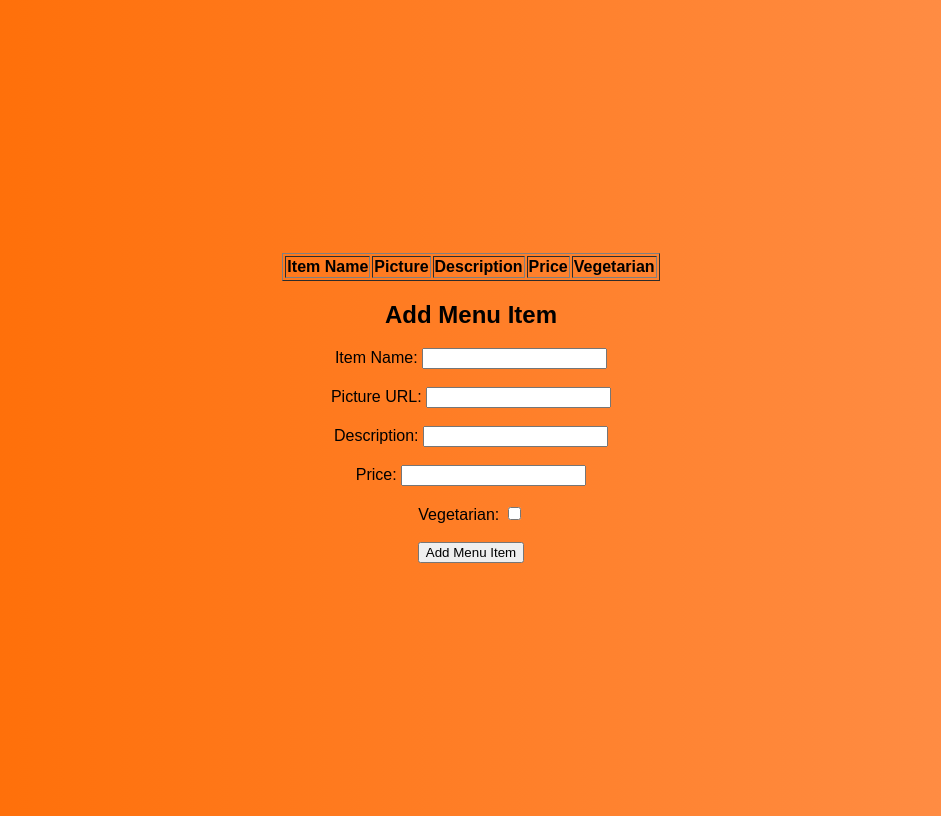
After one commit to mallikarjun1129/mealhive, a Django app: page /open_update_menu/2 in a window 1280 px wide. The commit adds this page. Shown: the whole page, without its empty margins (169-1110 px from the left). Run offline with Django 5.2, Linux system fonts and the light colour scheme; data comes from the database, SQL or seed files in the repository; both versions use the stored data as it was after the commit; lists and menus that the app fills with data are empty.

Commit message:
Updated restaurant and menu features

```diff
--- a/delivery/Templates/show_restaurants.html
+++ b/delivery/Templates/show_restaurants.html
@@ -28,11 +28,11 @@
                     <td>{{ r.cuisine }}</td>
                     <td>{{ r.rating }}</td>
                     <td>
-                        <a href="#"> Update Restaurant Info</a>
+                        <a href="{% url 'open_update_restaurant' r.id %}"> Update Restaurant Info</a>
                         <br>
-                        <a href="#">Delete Restaurant</a>
+                        <a href="{% url 'delete_restaurant' r.id %}">Delete Restaurant</a>
                         <br>
-                        <a href="#">Update Menu</a>
+                        <a href="{% url 'open_update_menu' r.id %}">Update Menu</a>
                     </td>
                 </tr>
             {% endfor %}
--- /dev/null
+++ b/delivery/Templates/update_menu.html
@@ -0,0 +1,55 @@
+<!DOCTYPE html>
+<html lang="en">
+<head>
+    <meta charset="UTF-8">
+    <meta name="viewport" content="width=device-width, initial-scale=1.0">
+    <title>Update Menu</title>
+    {% load static %}
+    <link rel="stylesheet" href="{% static 'style.css' %}">
+</head>
+<body>
+    <table border="1">
+        <thead>
+            <tr>
+                <th>Item Name</th>
+                <th>Picture</th>
+                <th>Description</th>
+                <th>Price</th>
+                <th>Vegetarian</th>
+            </tr>
+        </thead>
+        <tbody>
+            {% for item in menu %}
+                <tr>
+                    <td>{{ item.name }}</td>
+                    <td><img src="{{ item.picture }}" ></td>
+                    <td>{{ item.description }}</td>
+                     <td>{{ item.vegetarian }}</td>
+                    <td>{{ item.price }}</td>
+                </tr>
+            {% endfor %}
+        </tbody>
+    </table>
+
+    <h2>Add Menu Item</h2>
+    <form action="{% url 'update_menu' restaurant.id %}" method="POST">
+        {% csrf_token %}
+        <label for="name">Item Name:</label>
+        <input type="text" id="name" name="name" required>
+        <br><br>
+        <label for="picture">Picture URL:</label>
+        <input type="text" id="picture" name="picture" required>
+        <br><br>
+        <label for="description">Description:</label>
+        <input type="text" id="description" name="description" required>
+        <br><br>
+        <label for="price">Price:</label>
+        <input type="number" id="price" name="price" min="0" step="0.01" required>
+        <br><br>
+        <label for="vegetarian">Vegetarian:</label>
+        <input type="checkbox" id="vegetarian" name="vegetarian">
+        <br><br>
+        <button type="submit">Add Menu Item</button>
+    </form>
+</body>
+</html>
--- a/delivery/admin.py
+++ b/delivery/admin.py
@@ -1,7 +1,8 @@
 from django.contrib import admin
 
-from .models import Customer, Restaurant
+from .models import Customer, Restaurant, Item
 
 # Register your models here.
 admin.site.register(Customer)
 admin.site.register(Restaurant)
+admin.site.register(Item)
--- a/delivery/urls.py
+++ b/delivery/urls.py
@@ -11,4 +11,10 @@ urlpatterns = [
     path('open_add_restaurant', views.open_add_restaurant , name='open_add_restaurant'),
     path('add_restaurant', views.add_restaurant , name='add_restaurant'),
     path('open_show_restaurant', views.open_show_restaurant , name='open_show_restaurant'),
+    path('open_update_restaurant/<int:restaurant_id>', views.open_update_restaurant , name='open_update_restaurant'),
+    path('update_restaurant/<int:restaurant_id>', views.update_restaurant , name='update_restaurant'),
+    path('delete_restaurant/<int:restaurant_id>', views.delete_restaurant , name='delete_restaurant'),
+    path('open_update_menu/<int:restaurant_id>', views.open_update_menu , name='open_update_menu'),
+    path('update_menu/<int:restaurant_id>', views.update_menu , name='update_menu'),
+
 ]
--- a/delivery/views.py
+++ b/delivery/views.py
@@ -1,6 +1,6 @@
 from django.http import HttpResponse
 from django.shortcuts import render
-from .models import Customer, Restaurant
+from .models import Customer, Restaurant, Item
 
 
 # Create your views here.
@@ -77,3 +77,58 @@ def add_restaurant(request):
 def open_show_restaurant(request):
     restaurantList = Restaurant.objects.all()
     return render(request, 'show_restaurants.html', {'restaurantList': restaurantList})
+
+def open_update_restaurant(request, restaurant_id):
+    restaurant = Restaurant.objects.get(id=restaurant_id)
+    return render(request, 'update_restaurant.html', {'restaurant': restaurant})
+
+def update_restaurant(request, restaurant_id):
+    restaurant = Restaurant.objects.get(id = restaurant_id)
+    if request.method == 'POST':
+        name = request.POST.get('name')
+        picture = request.POST.get('picture')
+        cuisine = request.POST.get('cuisine')
+        rating = request.POST.get('rating')
+
+        restaurant.name = name
+        restaurant.picture = picture
+        restaurant.cuisine = cuisine
+        restaurant.rating = rating
+        restaurant.save()
+    restaurantList = Restaurant.objects.all()
+    return render(request, 'show_restaurants.html', {'restaurantList': restaurantList})
+
+def delete_restaurant(request, restaurant_id):
+    restaurant = Restaurant.objects.get(id = restaurant_id)
+    restaurant.delete()
+    restaurantList = Restaurant.objects.all()
+    return render(request, 'show_restaurants.html', {'restaurantList': restaurantList})
+
+def open_update_menu(request, restaurant_id):
+    restaurant = Restaurant.objects.get(id = restaurant_id)
+    itemList = restaurant.items.all()
+
+    return render(request, 'update_menu.html', {'restaurant': restaurant, 'itemList': itemList})
+
+def update_menu(request, restaurant_id):
+    restaurant = Restaurant.objects.get(id = restaurant_id)
+    if request.method == 'POST':
+        name = request.POST.get('name')
+        description = request.POST.get('description')
+        price = request.POST.get('price')
+        Vegetarian = request.POST.get('vegetarian') == 'on'
+        picture = request.POST.get('picture')
+
+        try:
+            Item.objects.get(name = name)
+            return HttpResponse("Item already exists in the menu.")
+        except:
+            Item.objects.create(
+                restaurant = restaurant,
+                name = name,
+                description = description,
+                price = price,
+                vegetarian = Vegetarian,
+                picture = picture,
+            )
+    return render(request, 'admin_home.html')
```
Also changed, not shown: delivery/Templates/update_restaurant.html (added, +30 -0 lines), delivery/models.py (+9 -0 lines), db.sqlite3, delivery/migrations/0003_item.py (added).
